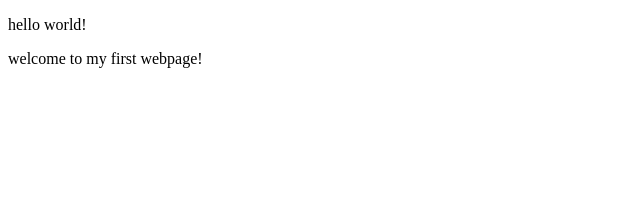
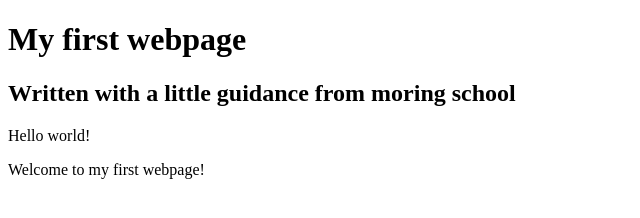
Before and after one commit to gaylordagesa/my-first-webpage, a plain HTML site: page my-first-webpage.html in a window 1280 px wide. Shown: the whole page, without its empty margins (0-640 px from the left). Drawn offline with Linux system fonts and the light colour scheme.

Commit message:
add header block elements

```diff
--- a/my-first-webpage.html
+++ b/my-first-webpage.html
@@ -5,7 +5,9 @@
     <title>my first website</title>
   </head>
   <body>
-    <p>hello world!</p>
-    <p>welcome to my first webpage!</p>
+    <h1> My first webpage</h1>
+    <h2> Written with a little guidance from moring school </h2>
+    <p>Hello world!</p>
+    <p>Welcome to my first webpage!</p>
   </body>
 </html>
```
